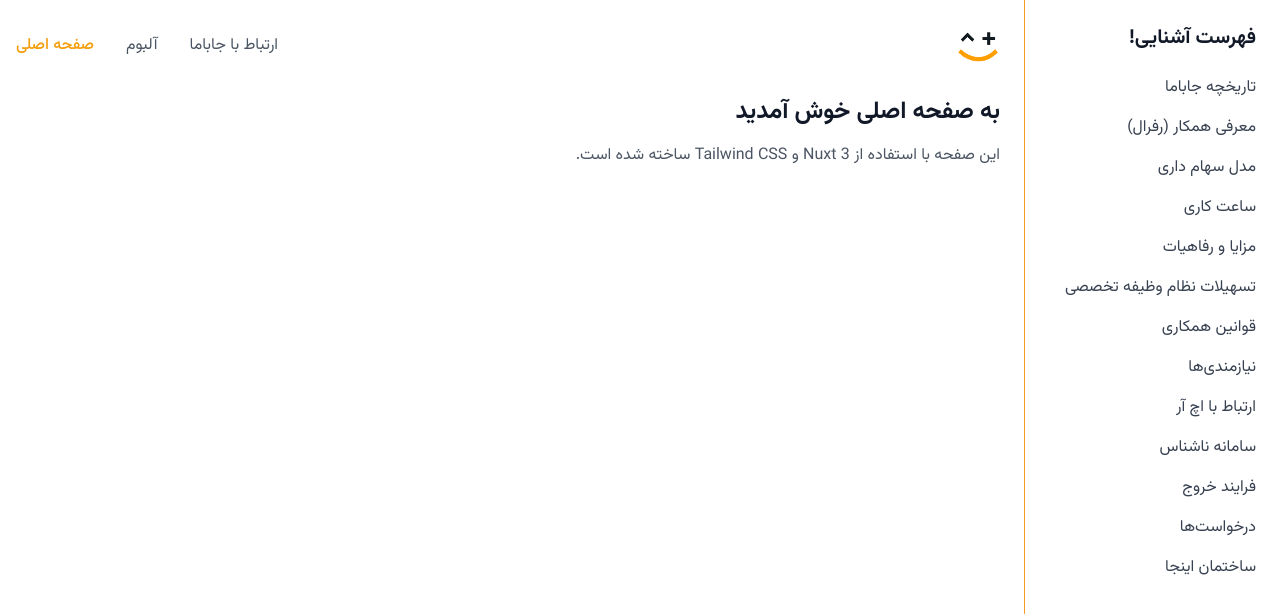
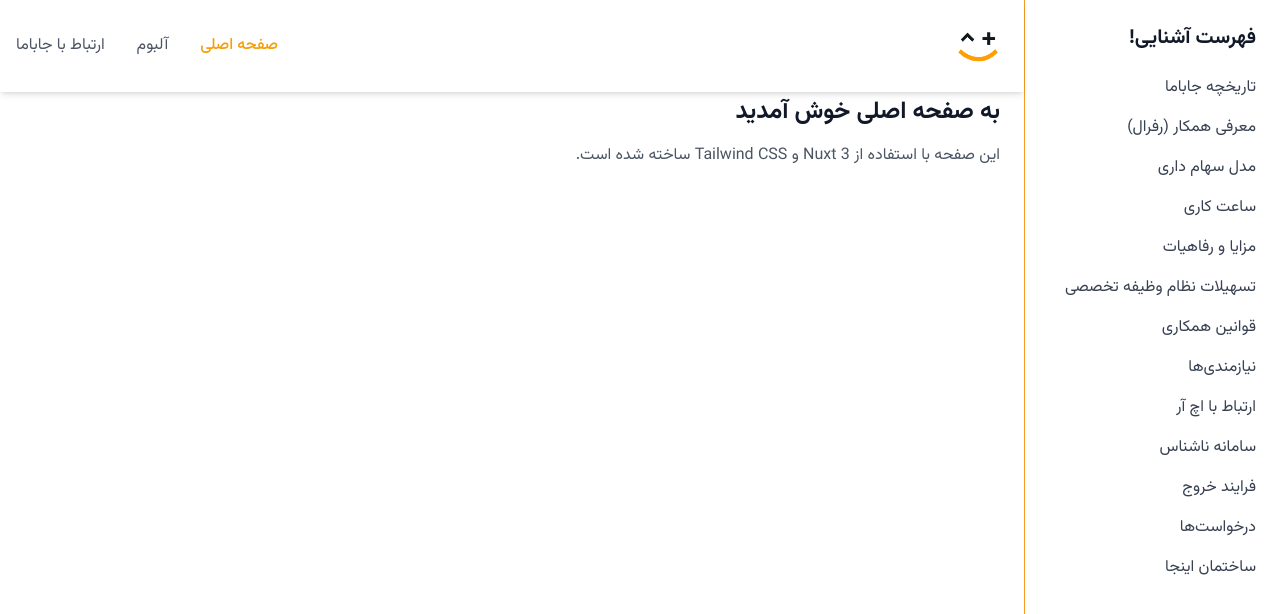
Before and after one commit to espitman/jbm-hr-life, a Nuxt app: page / in a window 1280 px wide. Shown: the top 614 px of the page. Built offline with nearby package versions, Linux system fonts and the light colour scheme.

Commit message:
feat: update TopNav - Add shadow and reverse menu items order

```diff
--- a/components/TopNav.vue
+++ b/components/TopNav.vue
@@ -1,11 +1,11 @@
 <template>
-  <div class="fixed top-0 right-64 left-0 z-50 bg-white">
+  <div class="fixed top-0 right-64 left-0 z-50 bg-white shadow-md">
     <div class="flex flex-row-reverse justify-between items-center p-4 rtl-container">
       <!-- Left side navigation items (appears on right in RTL) -->
       <div class="flex items-center space-x-reverse space-x-8">
+        <NuxtLink to="/" class="text-amber-500 font-medium">صفحه اصلی</NuxtLink>
+        <NuxtLink to="/album" class="text-gray-600 hover:text-gray-900">آلبوم</NuxtLink>
         <a href="#" class="text-gray-600 hover:text-gray-900">ارتباط با جاباما</a>
-        <NuxtLink to="/album" class="text-gray-600 hover:text-gray-900">آلبوم</NuxtLink>
-        <NuxtLink to="/" class="text-amber-500 font-medium">صفحه اصلی</NuxtLink>
       </div>
 
       <!-- Right side logo (appears on left in RTL) -->
```
